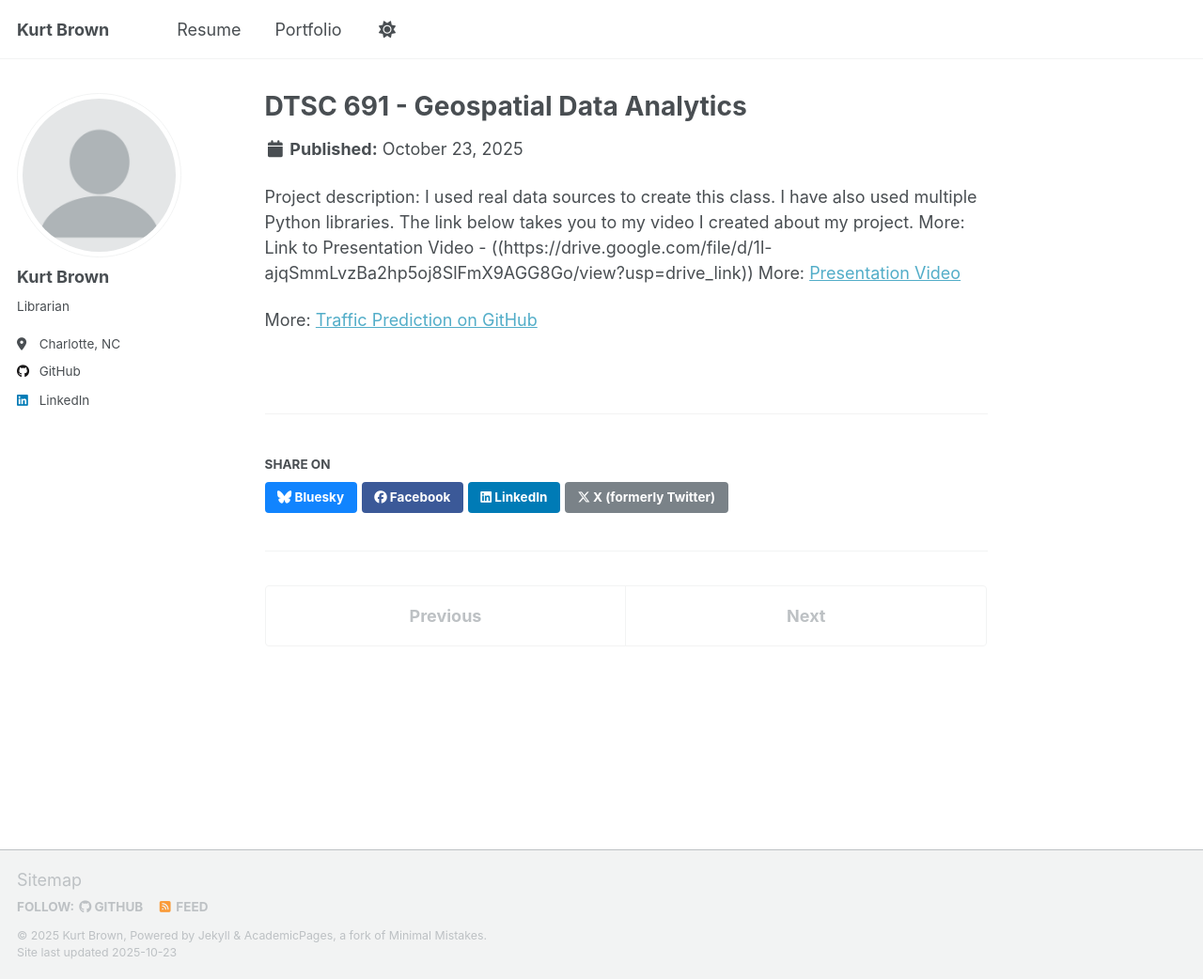
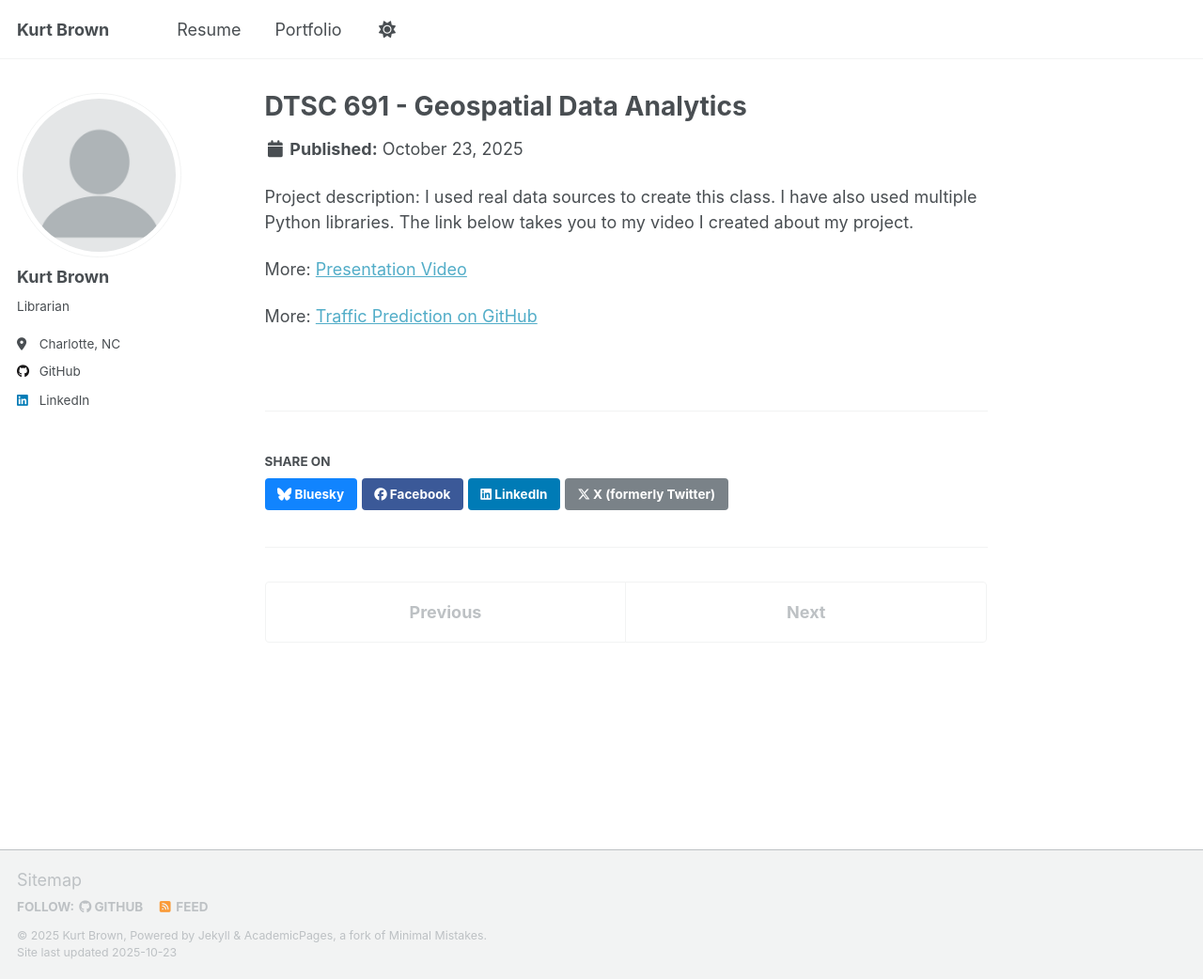
Before and after one commit to klbrown13/klbrown13.github.io, a Jekyll site: the page built from _portfolio/portfolio-2.md, in a window 1280 px wide and 1042 px high. Shown: the whole window at 94% size. Built offline with Jekyll 4.4.1, drawn with Linux system fonts in a browser that asks for light colours; a script that is not in the unit is left out.

Commit message:
Update portfolio-2.md

```diff
--- a/_portfolio/portfolio-2.md
+++ b/_portfolio/portfolio-2.md
@@ -4,8 +4,8 @@ excerpt: "For my capstone for my MS in Data Science program, I created a Geospat
 collection: portfolio
 ---
 
-Project description: I used real data sources to create this class. I have also used multiple Python libraries. The link below takes you to my video I created about my project.
-More: Link to Presentation Video - ((https://drive.google.com/file/d/1l-ajqSmmLvzBa2hp5oj8SlFmX9AGG8Go/view?usp=drive_link))
+Project description: I used real data sources to create this class. I have also used multiple Python libraries. The link below takes you to my video I created about my project. <br>
+
 More: [Presentation Video](https://drive.google.com/file/d/1l-ajqSmmLvzBa2hp5oj8SlFmX9AGG8Go/view?usp=drive_link)
 
 
```
